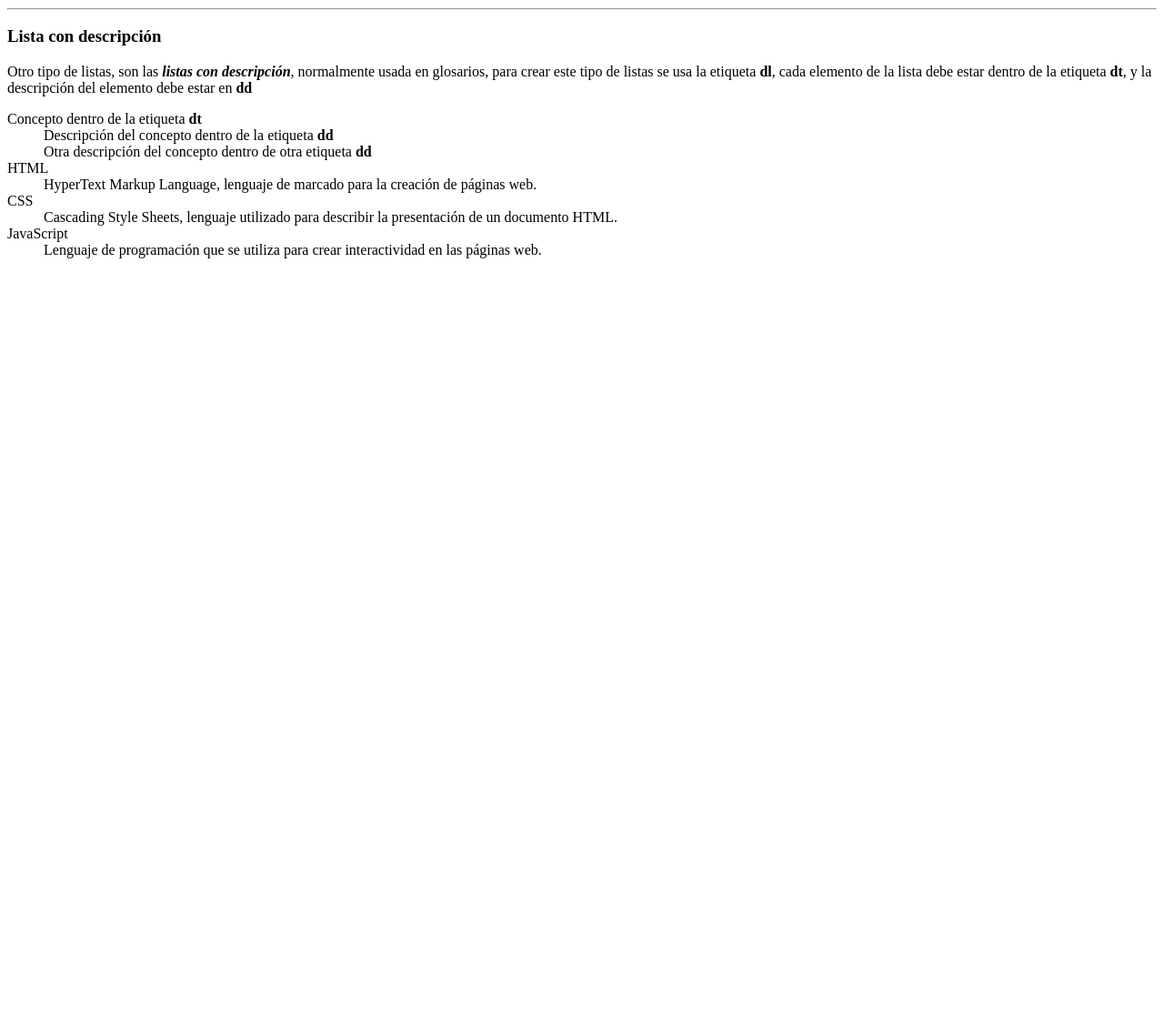
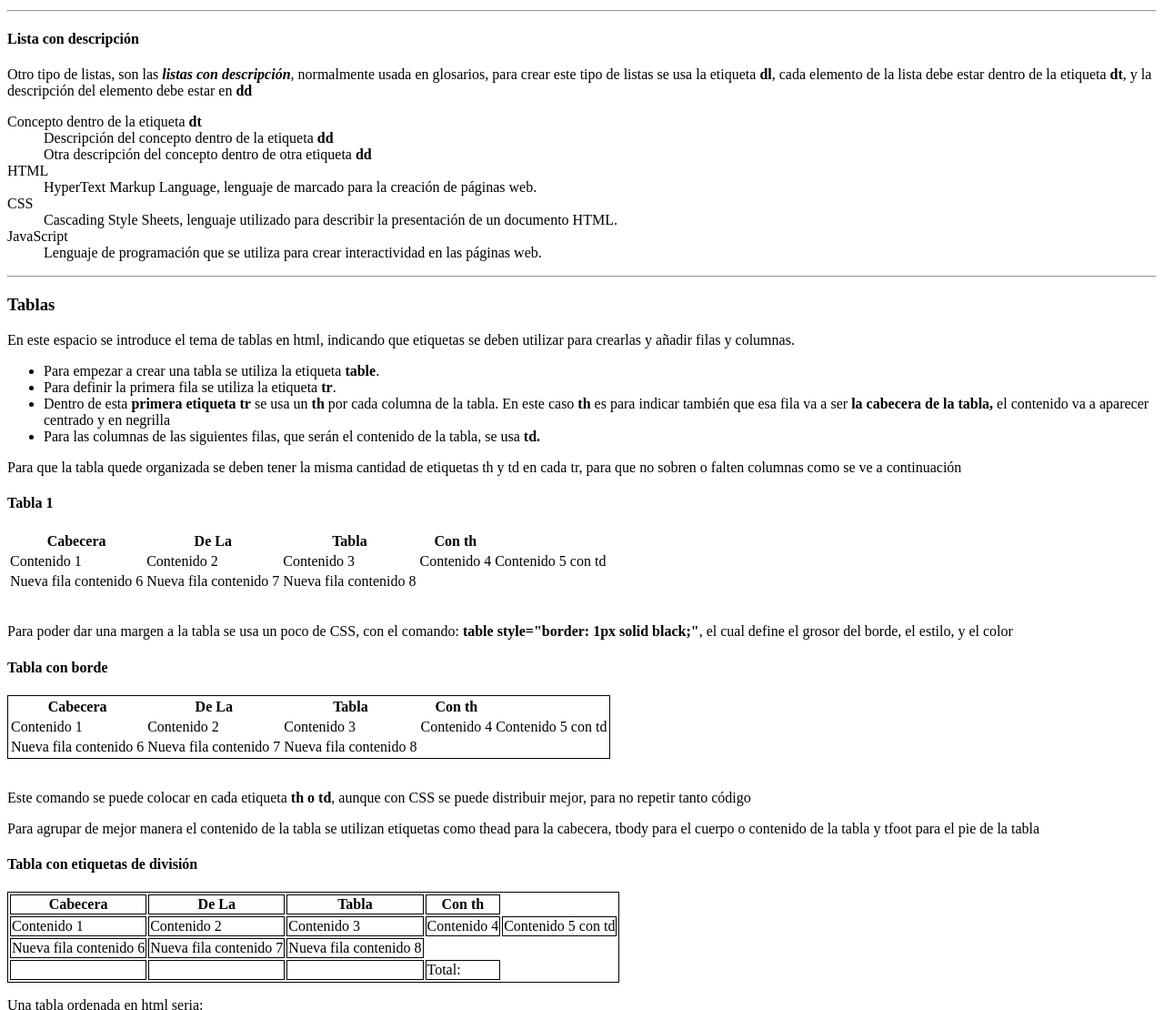
Before and after one commit to PaulaRubioTabares/PrimeraWeb, a plain HTML site: page index.html in a window 1280 px wide. Shown: the part 3410-4520 px from the top of the page at 91% size. Before the commit the page ends 3710 px from the top, so only its background shows below. Drawn offline with Linux system fonts and the light colour scheme.

Commit message:
Agregando tablas

```diff
--- a/index.html
+++ b/index.html
@@ -63,9 +63,9 @@
 
     <!-- Tipos de Listas-->
     <h3>Listas</h3>
-    <p>En este nuevo apartado se añadirán listas ordenadas y no ordenadas</p>
+    <p>En este nuevo apartado se añadirán listas ordenadas, no ordenadas y con descripción.</p>
             <!-- Lista no ordenada -->
-    <h3>Listas no ordenadas</h3>
+    <h4>Listas no ordenadas</h4>
     <p>Para crear una lista <strong>no ordenada</strong> se debe utilizar la etiqueta <strong>ul</strong> y dentro de ella cada elemento que contenga se designa con la etiqueta <strong>li</strong></p>
     <ul>
         <li>Esté sería el primer elemento de la lista no ordenada</li>
@@ -83,7 +83,7 @@
     </ul>
     <hr>
             <!-- Lista ordenada -->
-    <h3>Lista ordenada</h3>
+    <h4>Lista ordenada</h4>
     <p>Para crear una lista ordenada se usa la etiqueta ol e igual que en las listas no ordenadas, cada elemento que contenga se designa con la etiqueta li</p>
     <ol>
         <li>Primer elemento de la lista ordenada</li>
@@ -158,7 +158,7 @@
     </ol>
     <hr>
             <!-- Listas con descripción -->
-    <h3>Lista con descripción</h3>
+    <h4>Lista con descripción</h4>
     <p>Otro tipo de listas, son las <strong><em>listas con descripción</em></strong>, normalmente usada en glosarios, para crear este tipo de listas se usa la etiqueta <strong>dl</strong>, cada elemento de la lista debe estar dentro de la etiqueta <strong>dt</strong>, y la descripción del elemento debe estar en <strong>dd</strong></p>
     <dl>
         <dt>Concepto dentro de la etiqueta <strong>dt</strong></dt>
@@ -170,9 +170,137 @@
         <dd>Cascading Style Sheets, lenguaje utilizado para describir la presentación de un documento HTML.</dd>
     <dt>JavaScript</dt>
         <dd>Lenguaje de programación que se utiliza para crear interactividad en las páginas web.</dd>
-
     </dl>
+    <hr>
 
 
+    <!-- Insertando Tablas -->
+     <h3>Tablas</h3>
+    <p>En este espacio se introduce el tema de tablas en html, indicando que etiquetas se deben utilizar para crearlas y añadir filas y columnas. </p>
+    <ul>
+        <li>Para empezar a crear una tabla se utiliza la etiqueta <strong>table</strong>. </li>
+        <li>Para definir la primera fila se utiliza la etiqueta <strong>tr</strong>.</li>
+        <li>Dentro de esta <strong>primera etiqueta tr</strong> se usa un <strong>th</strong> por cada columna de la tabla. En este caso <strong>th</strong> es para indicar también que esa fila va a ser <strong>la cabecera de la tabla, </strong>el contenido va a aparecer centrado y en negrilla</li>
+        <li>Para las columnas de las siguientes filas, que serán el contenido de la tabla, se usa <strong>td.</strong></li>
+    </ul>
+    <p>Para que la tabla quede organizada se deben tener la misma cantidad de etiquetas th y td en cada tr, para que no sobren o falten columnas como se ve a continuación</p>
+
+                <!-- tabla 1 -->
+    <h4>Tabla 1</h4>
+    <table>
+        <tr>
+            <th>Cabecera</th>
+            <th>De La</th>
+            <th>Tabla</th>
+            <th>Con th</th>
+        </tr>
+        <tr>
+            <td>Contenido 1</td>
+            <td>Contenido 2</td>
+            <td>Contenido 3</td>
+            <td>Contenido 4</td>
+            <td>Contenido 5 con td</td>
+        </tr>
+        <tr>
+            <td>Nueva fila contenido 6</td>
+            <td>Nueva fila contenido 7</td>
+            <td>Nueva fila contenido 8</td>
+        </tr>
+    </table>
+    <br>
+    <p>Para poder dar una margen a la tabla se usa un poco de CSS, con el comando: <strong>table style="border: 1px solid black;"</strong>, el cual define el grosor del borde, el estilo, y el color</p>
+
+                <!-- tabla con borde -->
+    <h4>Tabla con borde</h4>
+    <table style="border: 1px solid black;">
+        <tr>
+            <th>Cabecera</th>
+            <th>De La</th>
+            <th>Tabla</th>
+            <th>Con th</th>
+        </tr>
+        <tr>
+            <td>Contenido 1</td>
+            <td>Contenido 2</td>
+            <td>Contenido 3</td>
+            <td>Contenido 4</td>
+            <td>Contenido 5 con td</td>
+        </tr>
+        <tr>
+            <td>Nueva fila contenido 6</td>
+            <td>Nueva fila contenido 7</td>
+            <td>Nueva fila contenido 8</td>
+        </tr>
+    </table>
+    <br>
+    <p>Este comando se puede colocar en cada etiqueta <strong>th o td</strong>, aunque con CSS se puede distribuir mejor, para no repetir tanto código</p>
+    <p>Para agrupar de mejor manera el contenido de la tabla se utilizan etiquetas como thead para la cabecera, tbody para el cuerpo o contenido de la tabla y tfoot para el pie de la tabla</p>
+
+                <!-- tabla con delineado y división de etiquetas-->
+    <h4>Tabla con etiquetas de división</h4>
+    <table style="border: 1px solid black;">
+        <thead>
+            <tr>
+                <th style="border: 1px solid black;">Cabecera</th>
+                <th style="border: 1px solid black;">De La</th>
+                <th style="border: 1px solid black;">Tabla</th>
+                <th style="border: 1px solid black;">Con th</th>
+            </tr>
+        </thead>
+        <tbody>
+            <tr>
+                <td style="border: 1px solid black;">Contenido 1</td>
+                <td style="border: 1px solid black;">Contenido 2</td>
+                <td style="border: 1px solid black;">Contenido 3</td>
+                <td style="border: 1px solid black;">Contenido 4</td>
+                <td style="border: 1px solid black;">Contenido 5 con td</td>
+            </tr>
+            <tr>
+                <td style="border: 1px solid black;">Nueva fila contenido 6</td>
+                <td style="border: 1px solid black;">Nueva fila contenido 7</td>
+                <td style="border: 1px solid black;">Nueva fila contenido 8</td>
+            </tr>
+        </tbody>
+        <tfoot>
+            <td style="border: 1px solid black;"></td>
+            <td style="border: 1px solid black;"></td>
+            <td style="border: 1px solid black;"></td>
+            <td style="border: 1px solid black;">Total:</td>
+        </tfoot>
+    </table>
+
+    <p>Una tabla ordenada en html seria:</p>
+                <!-- tabla final-->
+    <h4>Tabla ordenada</h4>
+    <table style="border: 1px solid black;">
+        <thead>
+            <tr>
+                <th style="border: 1px solid black;">Cabecera</th>
+                <th style="border: 1px solid black;">De La</th>
+                <th style="border: 1px solid black;">Tabla</th>
+                <th style="border: 1px solid black;">Con th</th>
+            </tr>
+        </thead>
+        <tbody>
+            <tr>
+                <td style="border: 1px solid black;">Contenido 1</td>
+                <td style="border: 1px solid black;">Contenido 2</td>
+                <td style="border: 1px solid black;">Contenido 3</td>
+                <td style="border: 1px solid black;">Contenido 4</td>
+            </tr>
+            <tr>
+                <td style="border: 1px solid black;">Nueva fila contenido 5</td>
+                <td style="border: 1px solid black;">Nueva fila contenido 6</td>
+                <td style="border: 1px solid black;">Nueva fila contenido 7</td>
+                <td style="border: 1px solid black;">Nueva fila contenido 8</td>
+            </tr>
+        </tbody>
+        <tfoot>
+            <td style="border: 1px solid black;"></td>
+            <td style="border: 1px solid black;"></td>
+            <td style="border: 1px solid black;"></td>
+            <td style="border: 1px solid black;">Total:</td>
+        </tfoot>
+    </table>
 </body>
 </html>
```
